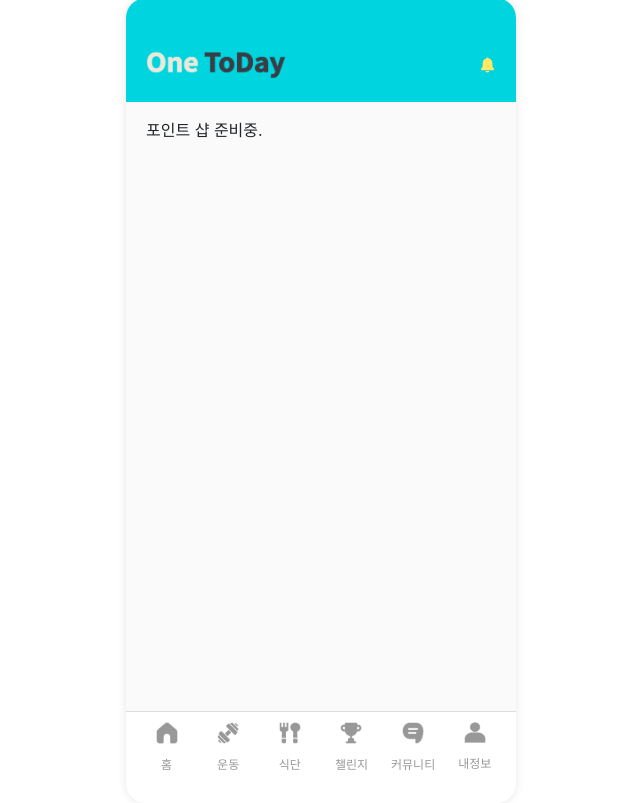
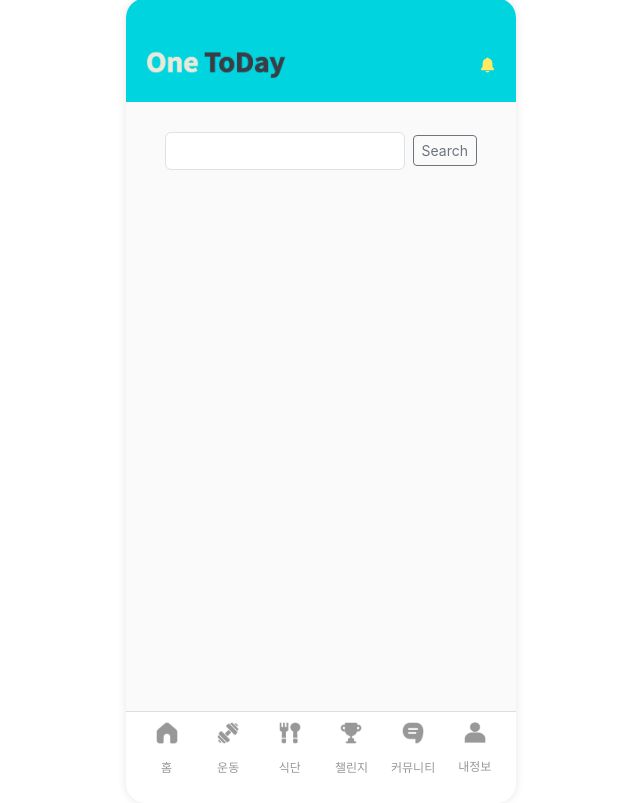
Before and after one commit to inha915/OTD_MSA_Front, a Vue app: page /pointshop in a window 1280 px wide. Shown: the whole page, without its empty margins (319-959 px from the left). Built offline with nearby package versions, Linux system fonts and the light colour scheme; a web font is replaced by a local one; what v-calendar would draw is missing.

Commit message:
[docs]:250910_shop header 작성중

```diff
--- a/package.json
+++ b/package.json
@@ -13,7 +13,9 @@
     "@popperjs/core": "^2.11.8",
     "@vueuse/core": "^13.8.0",
     "axios": "^1.11.0",
+    "bootstrap": "^5.3.8",
     "bootstrap-icons": "^1.13.1",
+    "bootstrap-vue-3": "^0.3.12",
     "chart.js": "^4.5.0",
     "dayjs": "^1.11.13",
     "echarts": "^5.6.0",
--- a/src/components/pointshop/PointShop.vue
+++ b/src/components/pointshop/PointShop.vue
@@ -1,5 +1,24 @@
 <script setup>
-import { defineProps } from 'vue';
+import { defineProps, ref, reactive } from 'vue';
+
+const allItems = ref(['Item1', 'Item2', 'Item3']);
+
+const state = reactive({
+  search: '',
+  searchList: [...allItems.value],
+});
+
+const onTyping = () => {
+  console.log('User is typing:', state.search);
+  pointData();
+};
+
+const pointData = () => {
+  console.log('Search initiated for:', state.search);
+  state.searchList = allItems.value.filter(item =>
+    item.toLowerCase().includes(state.search.toLowerCase())
+  );
+};
 
 const props = defineProps
 ({
@@ -11,9 +30,36 @@ const props = defineProps
 </script>
 
 <template>
-  <div>포인트 샵 준비중.</div>
+  <div class="search-bar-container">
+    <b-form-input
+      list="search-list-id"
+      @input="onTyping"
+      @keyup.enter="pointData"
+      v-model="state.search"
+    />
+    <datalist id="search-list-id">
+      <option v-for="item in state.searchList" :key="item">{{ item }}</option>
+    </datalist>
+    <b-button variant="outline-secondary" size="sm" @click="pointData">
+      Search
+    </b-button>
+  </div>
 </template>
 
 <style scoped>
+.search-bar-container {
+  display: flex;
+  flex-direction: row;
+  align-items: center;
+  gap: 8px;
+  width: 80%;
+  max-width: 500px;
+  margin: 0 auto;
+  margin-top: 10px;
+}
 
+.search-bar-container input {
+  flex-grow: 1;
+  min-width: 0;
+}
 </style>
--- a/src/main.js
+++ b/src/main.js
@@ -14,6 +14,11 @@ import piniaPluginPersistedstate from "pinia-plugin-persistedstate";
 import VCalendar from "v-calendar";
 import "v-calendar/style.css";
 
+import 'bootstrap/dist/css/bootstrap.min.css';
+import 'bootstrap';
+import 'bootstrap/dist/css/bootstrap.css';
+import 'bootstrap-vue-3/dist/bootstrap-vue-3.css';
+import BootstrapVue3 from 'bootstrap-vue-3';
 
 const app = createApp(App);
 const pinia = createPinia();
@@ -29,3 +34,4 @@ app.use(VCalendar, {
     componentPrefix: "vc", // 모든 컴포넌트 이름 앞에 vc- 붙음
 });
 app.mount("#app");
+app.use(BootstrapVue3);
```
Also changed, not shown: src/components/pointshop/PointShopDetail.vue (added), src/components/pointshop/PointShopList.vue (added).
